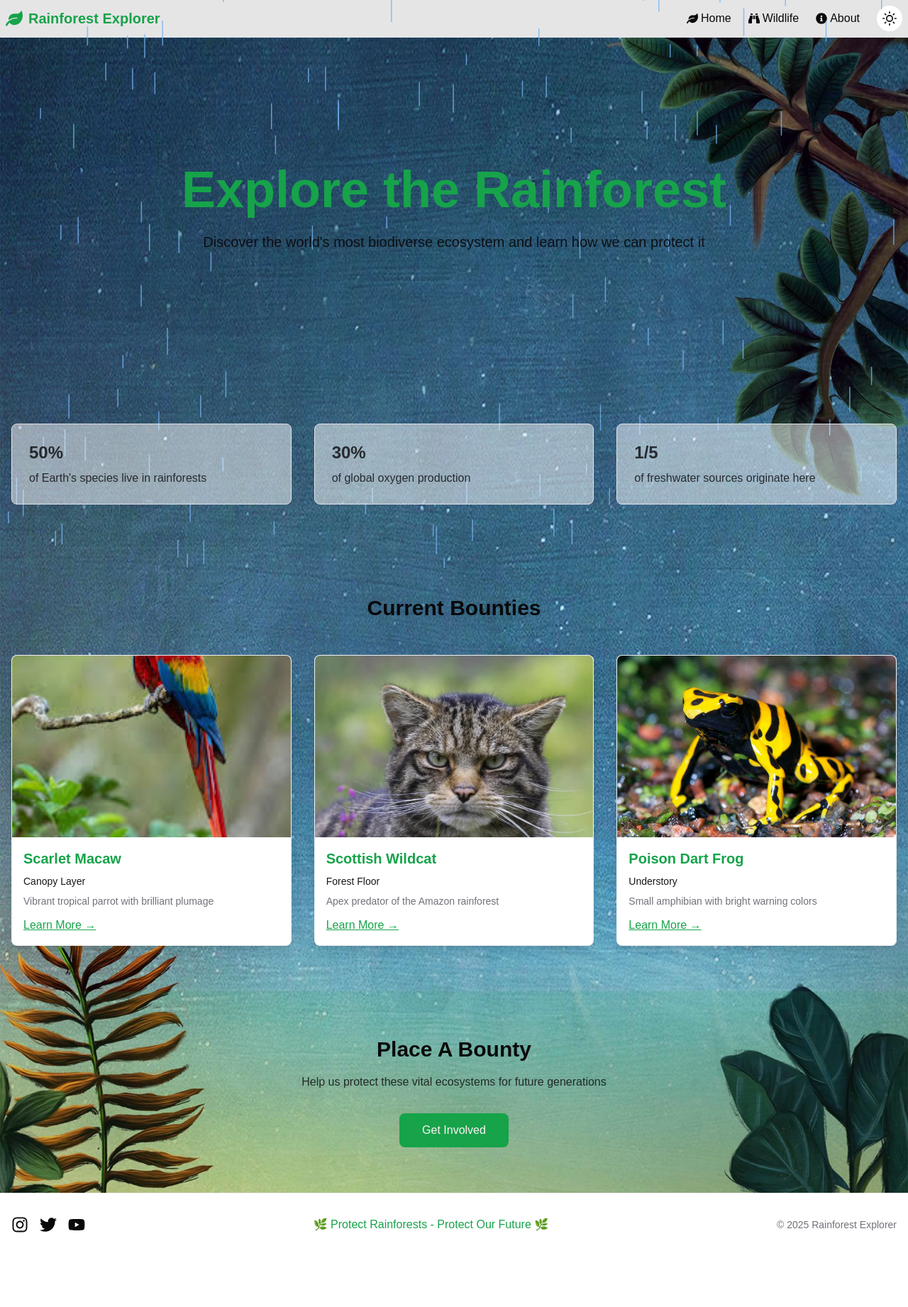
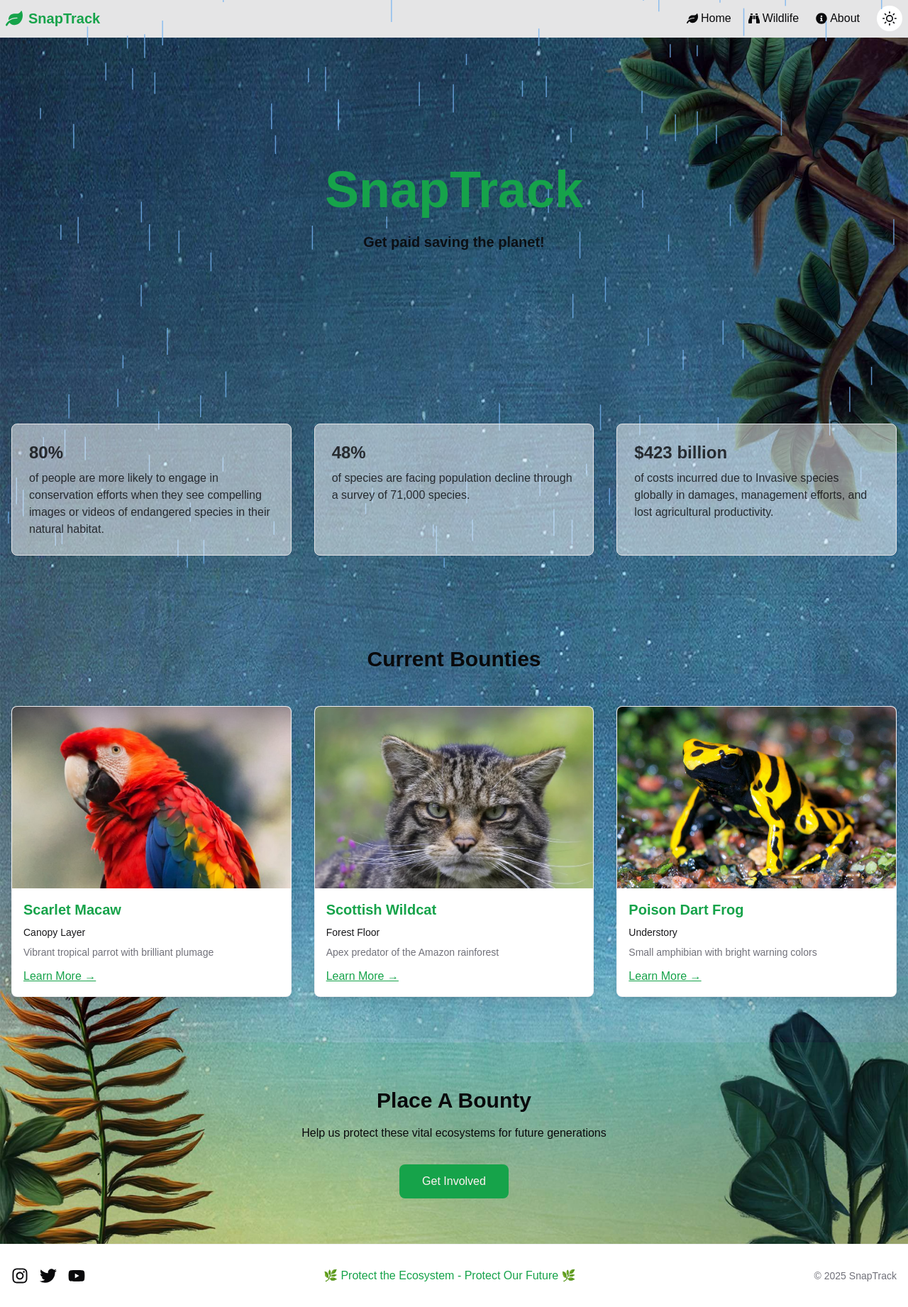
Before and after one commit to wr1159/BrisHack-2025, a Next.js app in the folder frontend/: page / in a window 1280 px wide. Shown: the whole page at 71% size. Before the commit the page ends 1770 px from the top, so only its background shows below. Built offline with nearby package versions, Linux system fonts and the light colour scheme; a web font is replaced by a local one.

Commit message:
small changes

```diff
--- a/frontend/src/app/page.tsx
+++ b/frontend/src/app/page.tsx
@@ -1,37 +1,41 @@
 "use client";
 
+import { motion, useScroll, useTransform } from "framer-motion";
+import Image from "next/image";
 
-import { motion } from 'framer-motion';
-import Image from 'next/image';
-
-import RainEffect from '../components/RainEffect';
-import AnimalCard from '@/components/AnimalCard';
+import RainEffect from "../components/RainEffect";
+import AnimalCard from "@/components/AnimalCard";
 
 const wildlifeSpecies = [
   {
-    name: 'Scarlet Macaw',
-    habitat: 'Canopy Layer',
-    description: 'Vibrant tropical parrot with brilliant plumage',
-    image: '/images/macaw.jpg',
-    link: '/wildlife/macaw'
+    name: "Scarlet Macaw",
+    habitat: "Canopy Layer",
+    description: "Vibrant tropical parrot with brilliant plumage",
+    image: "/images/macaw.jpg",
+    link: "/wildlife/macaw",
   },
   {
-    name: 'Scottish Wildcat',
-    habitat: 'Forest Floor',
-    description: 'Apex predator of the Amazon rainforest',
-    image: '/images/5125.jpg',
-    link: '/wildlife/jaguar'
+    name: "Scottish Wildcat",
+    habitat: "Forest Floor",
+    description: "Apex predator of the Amazon rainforest",
+    image: "/images/5125.jpg",
+    link: "/wildlife/jaguar",
   },
   {
-    name: 'Poison Dart Frog',
-    habitat: 'Understory',
-    description: 'Small amphibian with bright warning colors',
-    image: '/images/frog.jpg',
-    link: '/wildlife/frog'
+    name: "Poison Dart Frog",
+    habitat: "Understory",
+    description: "Small amphibian with bright warning colors",
+    image: "/images/frog.jpg",
+    link: "/wildlife/frog",
   },
 ];
 
 export default function Home() {
+  const { scrollY } = useScroll(); // Track scroll position
+
+  // Move image from left (-200px) to right (200px) as user scrolls from 0px to 1000px
+  const x = useTransform(scrollY, [0, 1000], [-200, 200]);
+
   return (
     <div className="relative min-h-screen">
       <RainEffect />
@@ -43,20 +47,31 @@ export default function Home() {
       >
         {/* Hero Section */}
         <section className="relative h-[60vh] w-full">
-
+          {/* Moving PNG Image */}
+          <motion.div
+            style={{ x }} // Moves image left to right on scroll
+            className="absolute top-40 left-0 w-40 h-10"
+          >
+            <Image
+              src="/images/tiger.png" // Replace with your PNG file
+              alt="Moving Image"
+              width={1050}
+              height={1050}
+            />
+          </motion.div>
 
           <div className="relative h-full flex items-center justify-center text-center">
             <motion.div
-              initial={{ y: 20, opacity: 0 }}
+              initial={{ y: 0, opacity: 0 }}
               animate={{ y: 0, opacity: 1 }}
               transition={{ duration: 0.8 }}
               className="max-w-4xl px-4"
             >
               <h1 className="text-4xl md:text-7xl font-bold text-primary mb-6">
-                Explore the Rainforest
+                SnapTrack
               </h1>
-              <p className="text-lg md:text-xl text-foreground/90">
-                Discover the world's most biodiverse ecosystem and learn how we can protect it
+              <p className="text-lg md:text-xl font-bold text-foreground/90">
+                Get paid saving the planet!
               </p>
             </motion.div>
           </div>
@@ -69,24 +84,28 @@ export default function Home() {
               whileHover={{ scale: 1.05 }}
               className="p-6 rounded-lg border border-border bg-background/50 "
             >
-              <h3 className="text-2xl font-bold text-foreground/80 mb-2">50%</h3>
-              <p className="text-foreground/80">of Earth's species live in rainforests</p>
+              <h3 className="text-2xl font-bold text-foreground/80 mb-2">80%</h3>
+              <p className="text-foreground/80">
+                of people are more likely to engage in conservation efforts when they see compelling images or videos of endangered species in their natural habitat.
+              </p>
             </motion.div>
 
             <motion.div
               whileHover={{ scale: 1.05 }}
               className="p-6 rounded-lg border border-border bg-background/50 "
             >
-              <h3 className="text-2xl font-bold text-foreground/80 mb-2">30%</h3>
-              <p className="text-foreground/80">of global oxygen production</p>
+              <h3 className="text-2xl font-bold text-foreground/80 mb-2">48%</h3>
+              <p className="text-foreground/80">of species are facing population decline through a survey of 71,000 species.</p>
             </motion.div>
 
             <motion.div
               whileHover={{ scale: 1.05 }}
               className="p-6 rounded-lg border border-border bg-background/50 "
             >
-              <h3 className="text-2xl font-bold text-foreground/80 mb-2">1/5</h3>
-              <p className="text-foreground/80">of freshwater sources originate here</p>
+              <h3 className="text-2xl font-bold text-foreground/80 mb-2">$423 billion</h3>
+              <p className="text-foreground/80">
+              of costs incurred due to Invasive species globally in damages, management efforts, and lost agricultural productivity.
+              </p>
             </motion.div>
           </div>
         </section>
@@ -103,11 +122,8 @@ export default function Home() {
             </motion.h2>
 
             <div className="grid grid-cols-1 md:grid-cols-3 gap-8">
-              {wildlifeSpecies.map((animal, index) => (
-                <AnimalCard
-                  key={animal.name}
-                  {...animal}
-                />
+              {wildlifeSpecies.map((animal) => (
+                <AnimalCard key={animal.name} {...animal} />
               ))}
             </div>
           </div>
@@ -124,7 +140,7 @@ export default function Home() {
               <h2 className="text-3xl font-bold text-foreground mb-4">
                 Place A Bounty
               </h2>
-              <p className="text-foreground/80 mb-8">
+              <p className="text-foreground/160 mb-8">
                 Help us protect these vital ecosystems for future generations
               </p>
               <motion.button
--- a/frontend/src/components/Footer.tsx
+++ b/frontend/src/components/Footer.tsx
@@ -29,12 +29,12 @@ export default function Footer() {
 
           {/* Tagline */}
           <p className="text-center text-primary">
-            🌿 Protect Rainforests - Protect Our Future 🌿
+            🌿 Protect the Ecosystem - Protect Our Future 🌿
           </p>
 
           {/* Copyright */}
           <p className="text-sm text-muted-foreground">
-            © {new Date().getFullYear()} Rainforest Explorer
+            © {new Date().getFullYear()}  SnapTrack
           </p>
         </div>
       </div>
--- a/frontend/src/components/Navigation.tsx
+++ b/frontend/src/components/Navigation.tsx
@@ -14,7 +14,7 @@ export default function Navigation() {
           className="flex items-center gap-2 text-xl font-bold text-primary"
         >
           <FaLeaf size={24} color="currentColor" />
-          Rainforest Explorer
+          SnapTrack
         </Link>
 
         {/* Links and Theme Toggle */}
```
Also changed, not shown: frontend/public/images/macaw.jpg.
